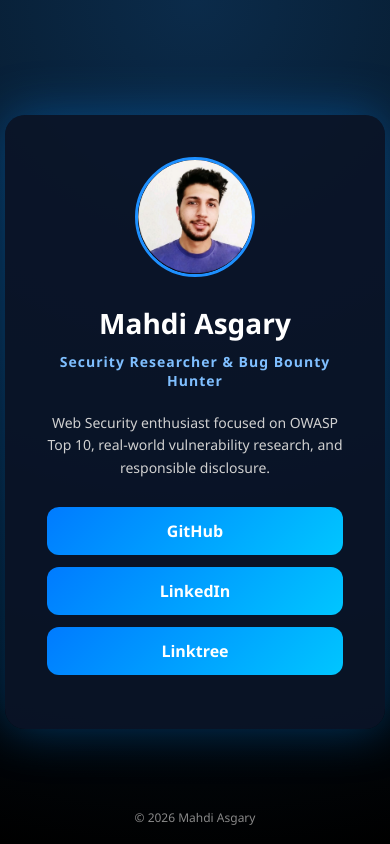
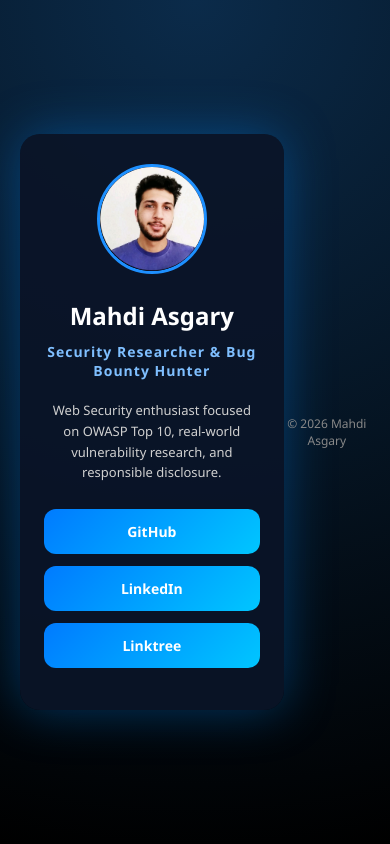
Before and after one commit to mahdiasgary/mahdiasgary.github.io, a plain HTML site: page index.html in a window 390 px wide. Drawn offline with Linux system fonts and the light colour scheme.

Commit message:
Update style.css

```diff
--- a/style.css
+++ b/style.css
@@ -6,33 +6,35 @@
 }
 
 body {
-    height: 100vh;
+    min-height: 100vh;
     background: radial-gradient(circle at top, #0b2b4a, #000);
     display: flex;
     justify-content: center;
     align-items: center;
+    padding: 20px;
     color: #fff;
 }
 
 .card {
     background: rgba(10, 20, 40, 0.92);
     border-radius: 20px;
-    padding: 42px;
-    width: 380px;
+    padding: 40px;
+    width: 100%;
+    max-width: 380px;
     text-align: center;
     box-shadow: 0 0 50px rgba(0, 140, 255, 0.35);
 }
 
 .avatar {
-    width: 120px;
-    height: 120px;
+    width: 110px;
+    height: 110px;
     border-radius: 50%;
     border: 3px solid #1e90ff;
-    margin-bottom: 22px;
+    margin-bottom: 20px;
 }
 
 h1 {
-    font-size: 28px;
+    font-size: 26px;
     font-weight: 800;
 }
 
@@ -40,13 +42,13 @@
     font-size: 14px;
     letter-spacing: 1px;
     color: #7fbfff;
-    margin: 10px 0 22px;
+    margin: 10px 0 20px;
 }
 
 p {
     font-size: 14px;
     color: #d0d0d0;
-    margin-bottom: 28px;
+    margin-bottom: 26px;
     line-height: 1.6;
 }
 
@@ -55,7 +57,7 @@
     text-decoration: none;
     color: #fff;
     background: linear-gradient(135deg, #007bff, #00c6ff);
-    padding: 13px;
+    padding: 14px;
     margin: 12px 0;
     border-radius: 12px;
     font-weight: 600;
@@ -63,13 +65,33 @@
 }
 
 .links a:hover {
-    transform: translateY(-3px);
+    transform: translateY(-2px);
     box-shadow: 0 0 18px rgba(0, 198, 255, 0.8);
 }
 
 footer {
-    position: absolute;
-    bottom: 18px;
+    margin-top: 20px;
     font-size: 12px;
     color: #888;
+    text-align: center;
 }
+
+/* 📱 Mobile optimization */
+@media (max-width: 480px) {
+    .card {
+        padding: 30px 24px;
+    }
+
+    h1 {
+        font-size: 24px;
+    }
+
+    p {
+        font-size: 13px;
+    }
+
+    .links a {
+        padding: 13px;
+        font-size: 14px;
+    }
+}
```
